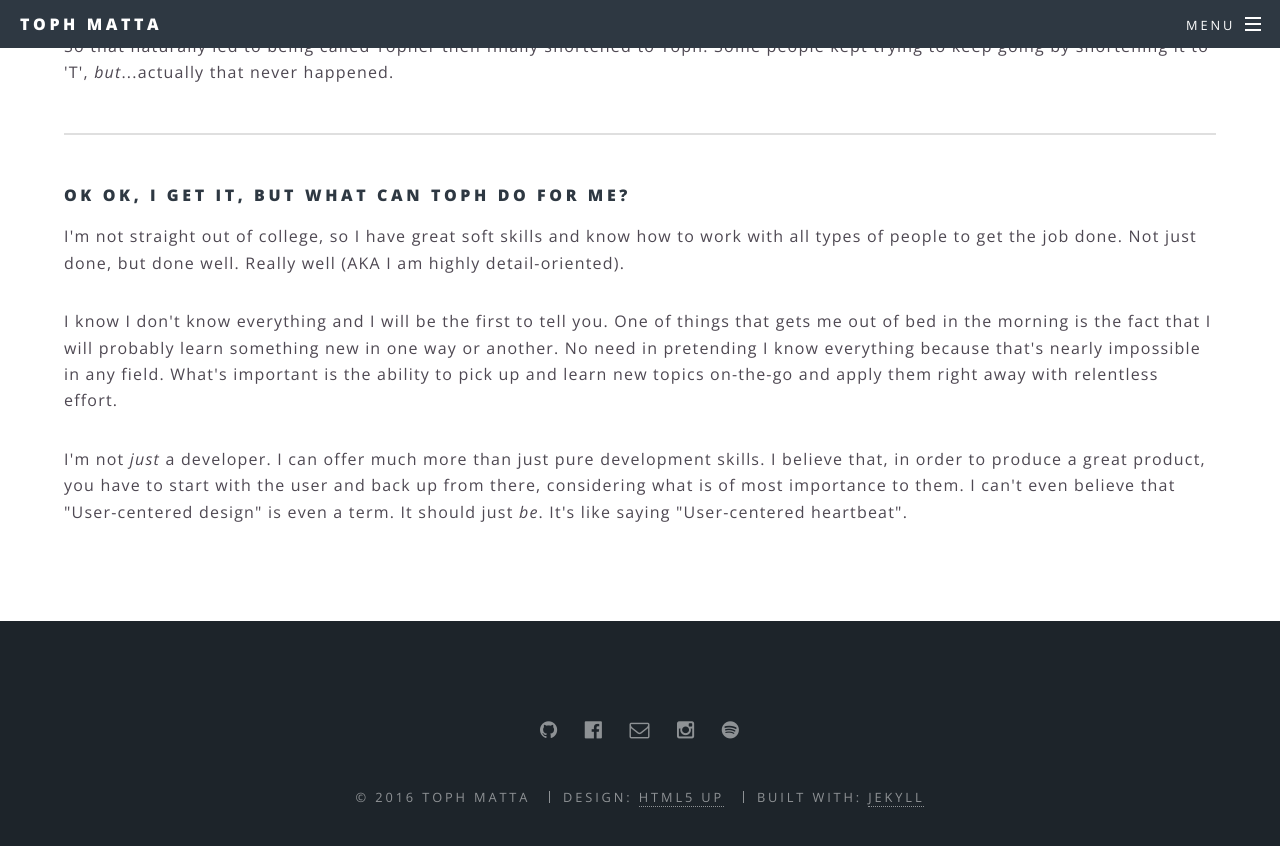
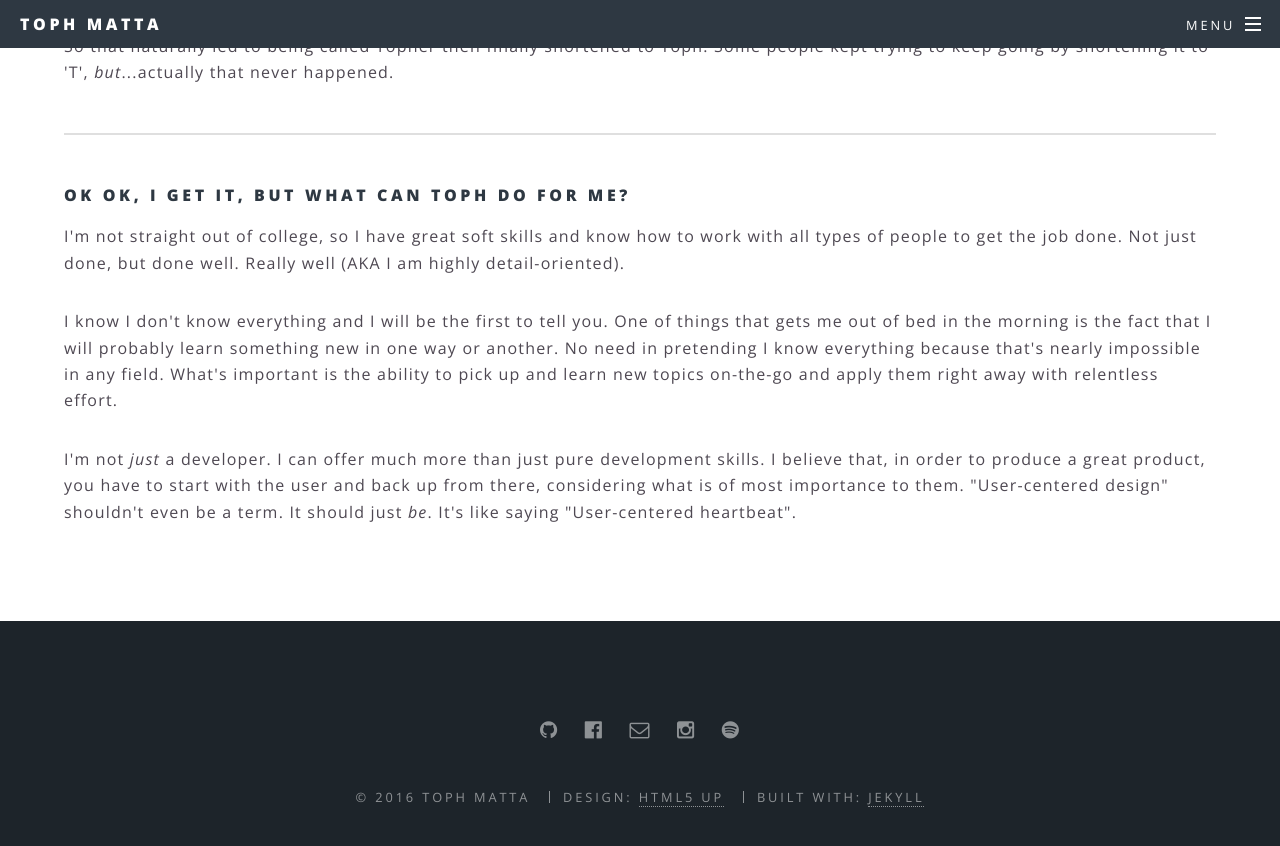
Before and after one commit to tophmatta1/tophmatta1.github.io, a Jekyll site: the page built from generic.html, in a window 1280 px wide and 900 px high, scrolled down 677 px. Shown: the top 846 px of the window. Built offline with Jekyll 4.4.1, drawn with Linux system fonts in a browser that asks for light colours.

```diff
--- a/generic.html
+++ b/generic.html
@@ -14,4 +14,4 @@ title: ABOUT ME
 	<p>I'm not straight out of college, so I have great soft skills and know how to work with all types of people to get the job done. Not just done, but done well. Really well (AKA I am highly detail-oriented).</p>
 	<p>I know I don't know everything and I will be the first to tell you. One of things that gets me out of bed in the morning is the fact that I will probably learn something new in one way or another. No need in pretending I know everything because that's nearly impossible in any field. What's important is the ability to pick up and learn new topics on-the-go and apply them right away with relentless effort. </p>
 
-	<p>I'm not <i>just</i> a developer. I can offer much more than just pure development skills. I believe that, in order to produce a great product, you have to start with the user and back up from there, considering what is of most importance to them. I can't even believe that "User-centered design" is even a term. It should just <i>be</i>. It's like saying "User-centered heartbeat". </p>
+	<p>I'm not <i>just</i> a developer. I can offer much more than just pure development skills. I believe that, in order to produce a great product, you have to start with the user and back up from there, considering what is of most importance to them. "User-centered design" shouldn't even be a term. It should just <i>be</i>. It's like saying "User-centered heartbeat". </p>
```
Also changed, not shown: index.html (+4 -6 lines), 2 other files.
